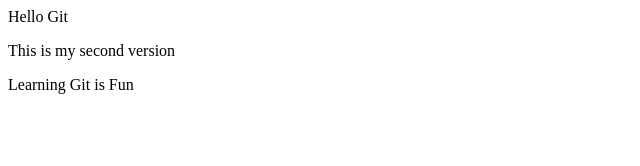
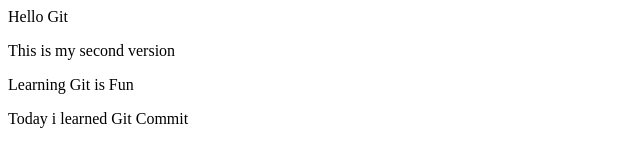
Before and after one commit to SandyIntrithm/GitHub-Live-Practice, a plain HTML site: page index.html in a window 1280 px wide. Shown: the whole page, without its empty margins (0-640 px from the left). Drawn offline with Linux system fonts and the light colour scheme.

Commit message:
Added Git Learning Message

```diff
--- a/index.html
+++ b/index.html
@@ -3,3 +3,5 @@
 <p>This is my second version</p>
 
 <p>Learning Git is Fun</p>
+
+<p>Today i learned Git Commit</p>
```
